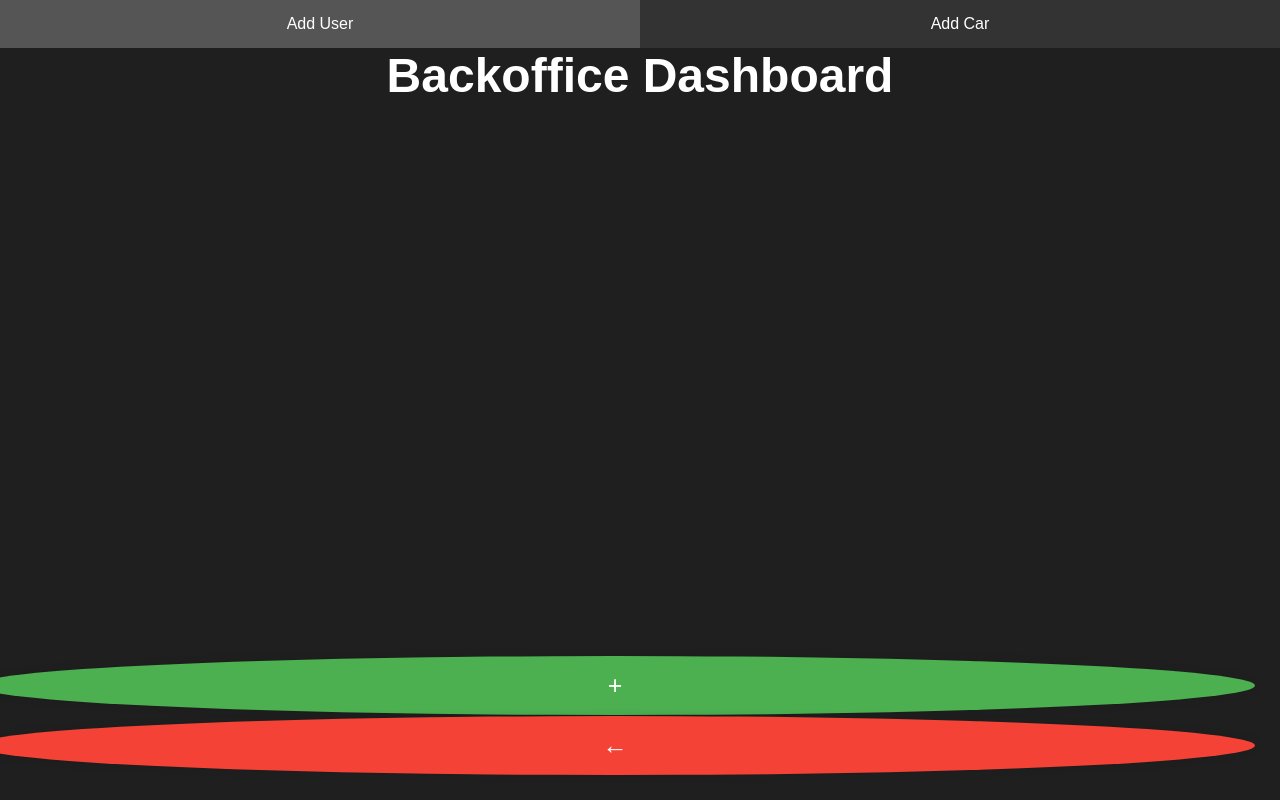
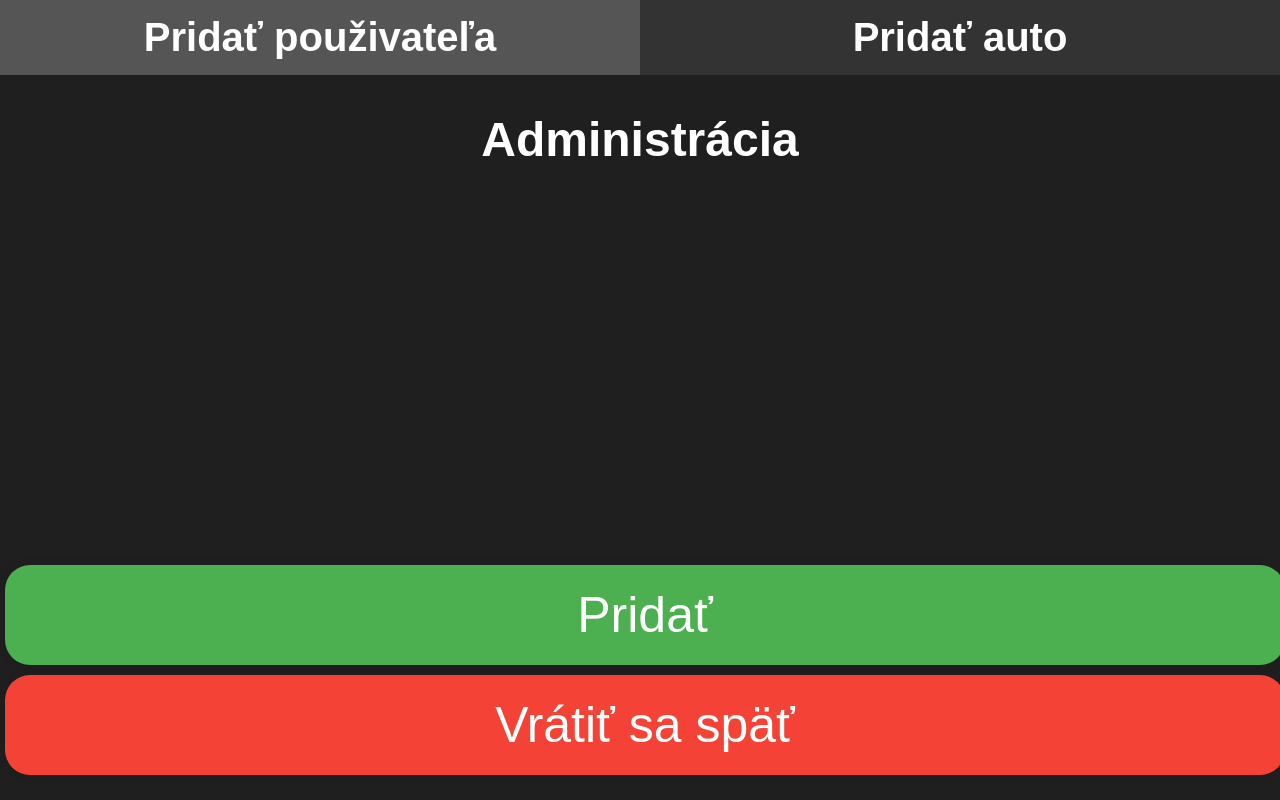
Before and after one commit to CaptainRepus/Idk, a Flask app: page /backoffice/dashboard in a window 1280 px wide. Run offline with Flask 3, Linux system fonts and the light colour scheme; data that the repository does not hold is empty.

Commit message:
checkpoint

```diff
--- a/modules/auth/login.py
+++ b/modules/auth/login.py
@@ -12,6 +12,7 @@ def auth_login():
         if user_data and check_password_hash(user_data['pin'], pin):
             session['username'] = user_data['fullname']
             session['level'] = user_data.get('level', 1)
+            session['role'] = user_data.get('role', 'sales')  # Adding role to session
             return redirect(url_for('chat.index'))
         return 'Nesprávny PIN'
     return render_template('auth/login.html')
--- a/static/dashboard.js
+++ b/static/dashboard.js
@@ -1,13 +1,12 @@
 document.addEventListener("DOMContentLoaded", async () => {
     const userContainer = document.getElementById('user-container');
     const carContainer = document.getElementById('car-container');
-    const editModal = document.getElementById('editModal');
     const addCarModal = document.getElementById('addCarModal');
     const confirmModal = document.getElementById('confirmModal');
-    const editSpan = editModal.getElementsByClassName('close')[0];
+    const editModal = document.getElementById('editModal');
     const addCarSpan = addCarModal.getElementsByClassName('close')[0];
     const confirmSpan = confirmModal.getElementsByClassName('close')[0];
-    const editForm = document.getElementById('editForm');
+    const editSpan = editModal.getElementsByClassName('close')[0];
     const addCarForm = document.getElementById('addCarForm');
     const addUserButton = document.getElementById('addUserButton');
     const addCarButton = document.getElementById('addCarButton');
@@ -18,24 +17,24 @@ document.addEventListener("DOMContentLoaded", async () => {
     let userToDelete = null;
 
     // Close the modals
-    editSpan.onclick = function() {
-        editModal.style.display = 'none';
-    }
     addCarSpan.onclick = function() {
         addCarModal.style.display = 'none';
     }
     confirmSpan.onclick = function() {
         confirmModal.style.display = 'none';
     }
+    editSpan.onclick = function() {
+        editModal.style.display = 'none';
+    }
     window.onclick = function(event) {
-        if (event.target == editModal) {
-            editModal.style.display = 'none';
-        }
         if (event.target == addCarModal) {
             addCarModal.style.display = 'none';
         }
         if (event.target == confirmModal) {
             confirmModal.style.display = 'none';
+        }
+        if (event.target == editModal) {
+            editModal.style.display = 'none';
         }
     }
 
@@ -95,6 +94,7 @@ document.addEventListener("DOMContentLoaded", async () => {
             // Create user box
             const userDiv = document.createElement('div');
             userDiv.classList.add('user-container');
+            userDiv.dataset.key = user.key;
 
             const userName = document.createElement('div');
             userName.classList.add('user-name');
@@ -114,14 +114,6 @@ document.addEventListener("DOMContentLoaded", async () => {
             const userButtons = document.createElement('div');
             userButtons.classList.add('user-buttons');
 
-            // Create edit button
-            const editButton = document.createElement('button');
-            editButton.classList.add('edit-button');
-            editButton.textContent = 'Edit';
-            editButton.addEventListener('click', () => {
-                openEditModal(user);
-            });
-
             // Create remove button
             const removeButton = document.createElement('button');
             removeButton.classList.add('remove-button');
@@ -130,9 +122,7 @@ document.addEventListener("DOMContentLoaded", async () => {
                 openConfirmModal(user);
             });
 
-            userButtons.appendChild(editButton);
             userButtons.appendChild(removeButton);
-
             userDiv.appendChild(userButtons);
 
             userContainer.appendChild(userDiv);
@@ -144,6 +134,7 @@ document.addEventListener("DOMContentLoaded", async () => {
             // Create car box
             const carDiv = document.createElement('div');
             carDiv.classList.add('car-container');
+            carDiv.dataset.key = car.key;
 
             const carName = document.createElement('div');
             carName.classList.add('car-name');
@@ -158,6 +149,21 @@ document.addEventListener("DOMContentLoaded", async () => {
             `;
             carDiv.appendChild(carData);
 
+            // Create buttons container
+            const carButtons = document.createElement('div');
+            carButtons.classList.add('car-buttons');
+
+            // Create remove button
+            const removeButton = document.createElement('button');
+            removeButton.classList.add('remove-button');
+            removeButton.textContent = 'Remove';
+            removeButton.addEventListener('click', () => {
+                openConfirmModal(car);
+            });
+
+            carButtons.appendChild(removeButton);
+            carDiv.appendChild(carButtons);
+
             carContainer.appendChild(carDiv);
         });
 
@@ -170,47 +176,19 @@ document.addEventListener("DOMContentLoaded", async () => {
     }
 });
 
-function openEditModal(user) {
-    const modal = document.getElementById('editModal');
-    const fullnameInput = document.getElementById('fullname');
-    const roleInput = document.getElementById('role');
-    const levelInput = document.getElementById('level');
-    const userKeyInput = document.getElementById('userKey');
-    const pinInput = document.getElementById('pin');
-
-    // Set the current user details in the form
-    fullnameInput.value = user.fullname;
-    roleInput.value = user.role;
-    levelInput.value = user.level;
-    userKeyInput.value = user.key;
-    pinInput.value = user.pin || '';
-
-    // Display the modal
-    modal.style.display = 'block';
-}
-
-function openAddCarModal() {
-    const modal = document.getElementById('addCarModal');
-    const carBrandInput = document.getElementById('carBrand');
-    const carModelInput = document.getElementById('carModel');
-
-    // Clear the input fields
-    carBrandInput.value = '';
-    carModelInput.value = '';
-
-    // Display the modal
-    modal.style.display = 'block';
-}
-
-function openConfirmModal(user) {
-    userToDelete = user;
+function openConfirmModal(item) {
+    userToDelete = item;
     const confirmModal = document.getElementById('confirmModal');
     confirmModal.style.display = 'block';
 }
 
 document.getElementById('confirmDeleteButton').addEventListener('click', async () => {
     if (userToDelete) {
-        await removeUser(userToDelete.key);
+        if (userToDelete.role) {
+            await removeUser(userToDelete.key);
+        } else {
+            await removeCar(userToDelete.key);
+        }
         document.getElementById('confirmModal').style.display = 'none';
         document.querySelector(`div[data-key="${userToDelete.key}"]`).remove();  // Remove user from DOM
     }
@@ -240,23 +218,58 @@ async function removeUser(userKey) {
     }
 }
 
-// Handle form submission for editing or adding user
+async function removeCar(carKey) {
+    try {
+        const response = await fetch('/backoffice/api/delete_car', {
+            method: 'POST',
+            headers: {
+                'Content-Type': 'application/json',
+            },
+            body: JSON.stringify({ key: carKey }),
+        });
+        const result = await response.json();
+        if (response.ok) {
+            console.log('Car deleted successfully:', result);
+        } else {
+            console.error('Error deleting car:', result);
+        }
+    } catch (error) {
+        console.error('Error:', error);
+    }
+}
+
+function openEditModal(user) {
+    const editModal = document.getElementById('editModal');
+    document.getElementById('fullname').value = user.fullname;
+    document.getElementById('role').value = user.role;
+    document.getElementById('level').value = user.level;
+    document.getElementById('userKey').value = user.key;
+    document.getElementById('pin').value = user.pin;  // Set the PIN field for adding/editing
+    editModal.style.display = 'block';
+}
+
+function openAddCarModal() {
+    const addCarModal = document.getElementById('addCarModal');
+    addCarModal.style.display = 'block';
+}
+
+// Handle form submission for adding user
 document.getElementById('editForm').addEventListener('submit', async (event) => {
     event.preventDefault();
 
-    const userKey = document.getElementById('userKey').value;
     const fullname = document.getElementById('fullname').value;
     const role = document.getElementById('role').value;
     const level = document.getElementById('level').value;
     const pin = document.getElementById('pin').value;
 
+    // PIN validation only for adding users
     if (pin.length !== 5 || isNaN(pin)) {
         alert('PIN must be a 5-digit number');
         return;
     }
 
-    const url = userKey ? '/backoffice/api/edit_user' : '/backoffice/api/add_user';
-    const method = userKey ? 'POST' : 'POST';
+    const url = '/backoffice/api/add_user';
+    const method = 'POST';
 
     try {
         const response = await fetch(url, {
@@ -264,15 +277,15 @@ document.getElementById('editForm').addEventListener('submit', async (event) =>
             headers: {
                 'Content-Type': 'application/json',
             },
-            body: JSON.stringify({ key: userKey, fullname, role, level, pin }),
+            body: JSON.stringify({ fullname, role, level, pin }),
         });
         const result = await response.json();
         if (response.ok) {
-            console.log(`${userKey ? 'User edited' : 'User added'} successfully:`, result);
+            console.log('User added successfully:', result);
             document.getElementById('editModal').style.display = 'none';
             location.reload();  // Reload the page to reflect changes
         } else {
-            console.error(`Error ${userKey ? 'editing' : 'adding'} user:`, result);
+            console.error('Error adding user:', result);
         }
     } catch (error) {
         console.error('Error:', error);
@@ -286,9 +299,12 @@ document.getElementById('addCarForm').addEventListener('submit', async (event) =
     const carBrand = document.getElementById('carBrand').value;
     const carModel = document.getElementById('carModel').value;
 
+    const url = '/backoffice/api/add_car';
+    const method = 'POST';
+
     try {
-        const response = await fetch('/backoffice/api/add_car', {
-            method: 'POST',
+        const response = await fetch(url, {
+            method: method,
             headers: {
                 'Content-Type': 'application/json',
             },
--- a/templates/backofficeDashboard.html
+++ b/templates/backofficeDashboard.html
@@ -1,8 +1,8 @@
 <!DOCTYPE html>
-<html lang="en">
+<html lang="sk">
 <head>
     <meta charset="UTF-8">
-    <title>Backoffice Dashboard</title>
+    <title>Administrácia</title>
     <link rel="stylesheet" href="{{ url_for('static', filename='style.css') }}">
     <style>
         body {
@@ -16,7 +16,7 @@
         }
         h1 {
             text-align: center;
-            margin-top: 3rem;
+            margin-top: 7rem;
             font-size: 3rem;
             color: white;
         }
@@ -37,13 +37,15 @@
             padding: 15px;
             cursor: pointer;
             flex: 1;
+            font-weight: 700;
             text-align: center;
+            font-size: 2.5rem;
         }
         .tab-active {
             background-color: #555;
         }
         #tabContentContainer {
-            padding: 80px 20px 20px; /* Add padding to avoid overlap with the fixed tab bar */
+            padding: 0px 20px 20px; /* Add padding to avoid overlap with the fixed tab bar */
         }
         .tab-content {
             display: none;
@@ -182,7 +184,7 @@
             font-weight: bold;
             font-size: 2rem;
         }
-        form input {
+        form input, form select {
             padding: 10px;
             margin-top: 5px;
             border-radius: 5px;
@@ -202,14 +204,14 @@
         /* Add Button */
         #addUserButton, #addCarButton {
             position: fixed;
-            bottom: 80px;
-            right: 20px;
+            bottom: 130px;
             background-color: #4CAF50;
             color: white;
             border: none;
-            border-radius: 50%;
+            border-radius: 25px;
             padding: 15px;
-            font-size: 25px;
+            font-size: 50px;
+            height:100px;
             cursor: pointer;
             box-shadow: 0 0 10px rgba(0, 0, 0, 0.1);
         }
@@ -217,26 +219,24 @@
         #backButton {
             position: fixed;
             bottom: 20px;
-            right: 20px;
             background-color: #f44336;
             color: white;
             border: none;
-            border-radius: 50%;
+            border-radius: 25px;
             padding: 15px;
-            font-size: 25px;
+            font-size: 50px;
+            height:100px;
             cursor: pointer;
             box-shadow: 0 0 10px rgba(0, 0, 0, 0.1);
         }
     </style>
 </head>
 <body>
-    <h1>Backoffice Dashboard</h1>
-    {% if user_role in ['manager', 'leader'] %}
-    <button class="settings-button" onclick="location.href='/settings'">Settings</button>
-    {% endif %}
+    <h1>Administrácia</h1>
+
     <div class="tab-container">
-        <div class="tab tab-active" data-tab="user">Add User</div>
-        <div class="tab" data-tab="car">Add Car</div>
+        <div class="tab tab-active" data-tab="user">Pridať použivateľa</div>
+        <div class="tab" data-tab="car">Pridať auto</div>
     </div>
     <div id="tabContentContainer">
         <div id="user-container" class="tab-content tab-content-active">
@@ -246,30 +246,34 @@
             <!-- Car related content will go here -->
         </div>
     </div>
-    <button id="addUserButton">+</button>
-    <button id="addCarButton" style="display: none;">+</button>
-    <button id="backButton">&larr;</button>
+    <button id="addUserButton">Pridať</button>
+    <button id="addCarButton" style="display: none;">Pridať</button>
+    <button id="backButton">Vrátiť sa späť</button>
 
-    <!-- The Edit User Modal -->
+    <!-- The Edit/Add User Modal -->
 <div id="editModal" class="modal">
     <div class="modal-content">
         <span class="close">&times;</span>
-            <h2>Edit User</h2>
+        <h2>Pridanie puživateľa</h2>
         <form id="editForm">
-                <label for="fullname">Full Name:</label>
+            <label for="fullname">Meno:</label>
             <input type="text" id="fullname" name="fullname" required>
             <br>
-                <label for="role">Role:</label>
-                <input type="text" id="role" name="role" required>
+            <label for="role">Rola:</label>
+            <select id="role" name="role" required>
+                <option value="sales">sales</option>
+                <option value="manager">manager</option>
+                <option value="leader">leader</option>
+            </select>
             <br>
-                <label for="level">Level:</label>
-                <input type="number" id="level" name="level" required>
+            <label for="level">Úroveň:</label>
+            <input type="number" id="level" name="level" required value="1">
             <br>
-                <label for="pin">PIN:</label>
-                <input type="text" id="pin" name="pin" required maxlength="5" pattern="\d{5}">
+            <label for="pin">PIN kód:</label>
+            <input type="text" id="pin" name="pin" required>
             <br>
             <input type="hidden" id="userKey" name="userKey">
-                <button type="submit">Save</button>
+            <button type="submit">Uložiť</button>
         </form>
     </div>
 </div>
@@ -278,15 +282,15 @@
     <div id="addCarModal" class="modal">
         <div class="modal-content">
             <span class="close">&times;</span>
-            <h2>Add Car</h2>
+            <h2>Pridať auto</h2>
             <form id="addCarForm">
-                <label for="carBrand">Car Brand:</label>
+                <label for="carBrand">Značka auta:</label>
                 <input type="text" id="carBrand" name="carBrand" required>
                 <br>
-                <label for="carModel">Car Model:</label>
+                <label for="carModel">Model auta:</label>
                 <input type="text" id="carModel" name="carModel" required>
                 <br>
-                <button type="submit">Save</button>
+                <button type="submit">Uložiť</button>
             </form>
         </div>
     </div>
@@ -295,10 +299,10 @@
     <div id="confirmModal" class="modal">
         <div class="modal-content">
             <span class="close">&times;</span>
-            <h2>Confirm Deletion</h2>
-            <p>Are you sure you want to delete this user?</p>
-            <button id="confirmDeleteButton" class="confirm-button">Yes, Delete</button>
-            <button id="cancelDeleteButton" class="confirm-button">Cancel</button>
+            <h2>Potvrdenie odstránenia</h2>
+            <p>Naozaj chcete odstrániť tohto použivateľa?</p>
+            <button id="confirmDeleteButton" class="confirm-button">Áno, odstrániť</button>
+            <button id="cancelDeleteButton" class="confirm-button">Zrušiť</button>
         </div>
     </div>
 
```
Also changed, not shown: modules/backoffice/dashboard.py (+11 -17 lines), templates/settings.html (+3 -8 lines). Lines whose indentation alone changed are shown as unchanged.
